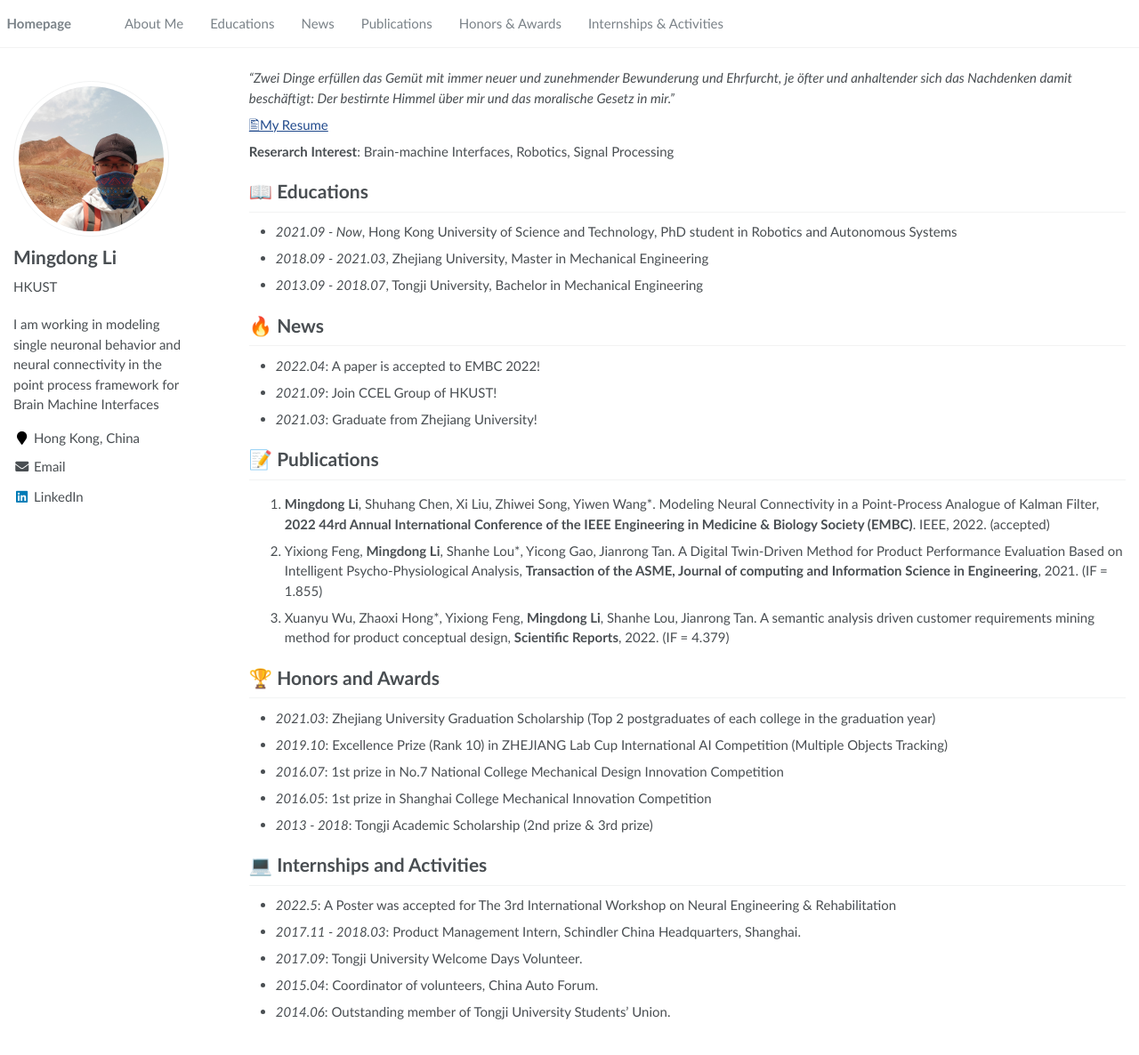
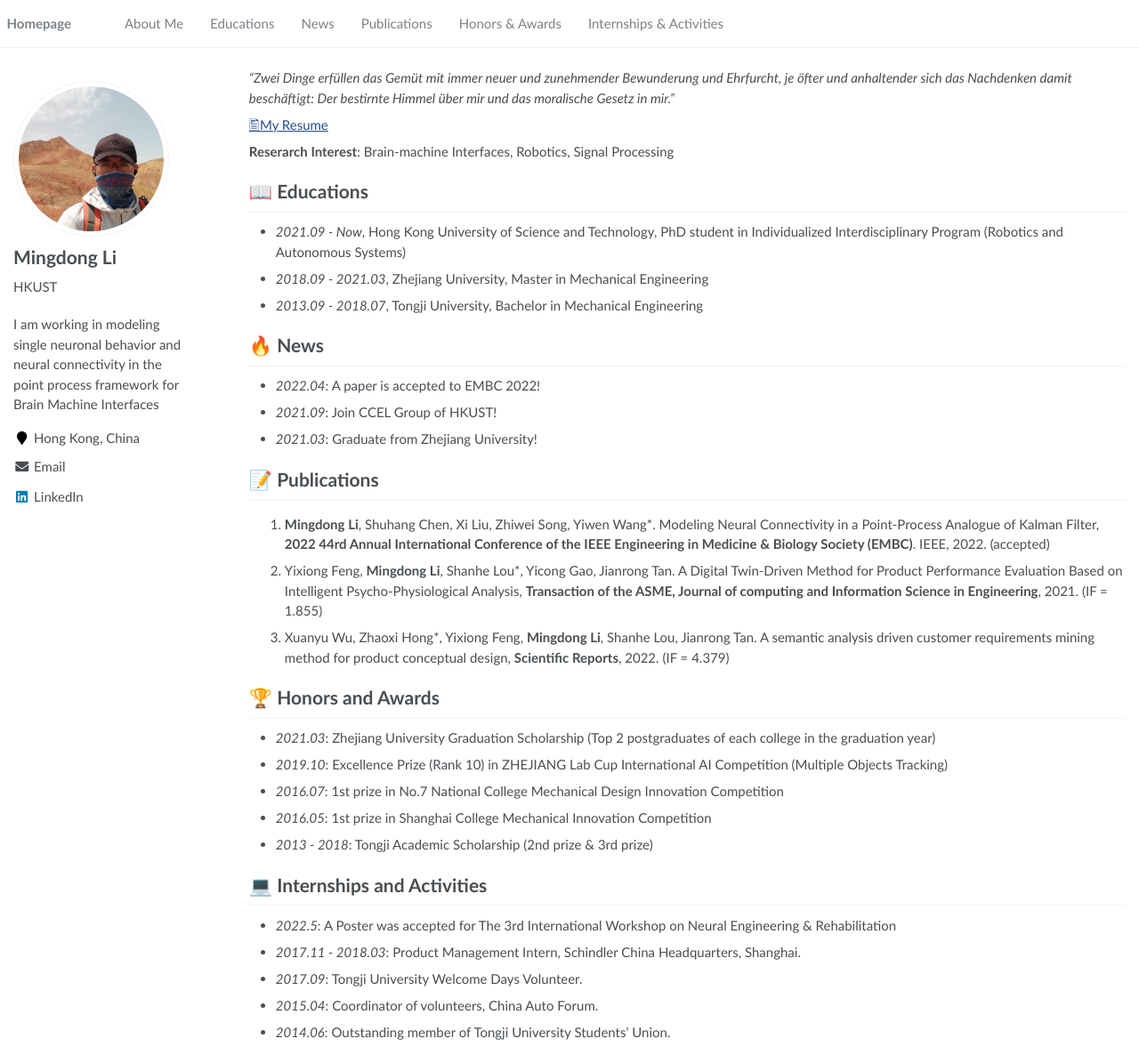
Before and after one commit to mingdong23/mingdong23.github.io, a Jekyll site: the page built from _pages/about.md, in a window 1280 px wide and 1186 px high. Shown: the whole window at 89% size. Built offline with Jekyll 4.4.1, drawn with Linux system fonts in a browser that asks for light colours.

Commit message:
Update about.md

```diff
--- a/_pages/about.md
+++ b/_pages/about.md
@@ -24,7 +24,7 @@ redirect_from:
 **Reserarch Interest**: Brain-machine Interfaces, Robotics, Signal Processing
 
 # 📖 Educations
-- *2021.09 - Now*, Hong Kong University of Science and Technology, PhD student in Robotics and Autonomous Systems
+- *2021.09 - Now*, Hong Kong University of Science and Technology, PhD student in Individualized Interdisciplinary Program (Robotics and Autonomous Systems)
 - *2018.09 - 2021.03*, Zhejiang University, Master in Mechanical Engineering
 - *2013.09 - 2018.07*, Tongji University, Bachelor in Mechanical Engineering
 
```
